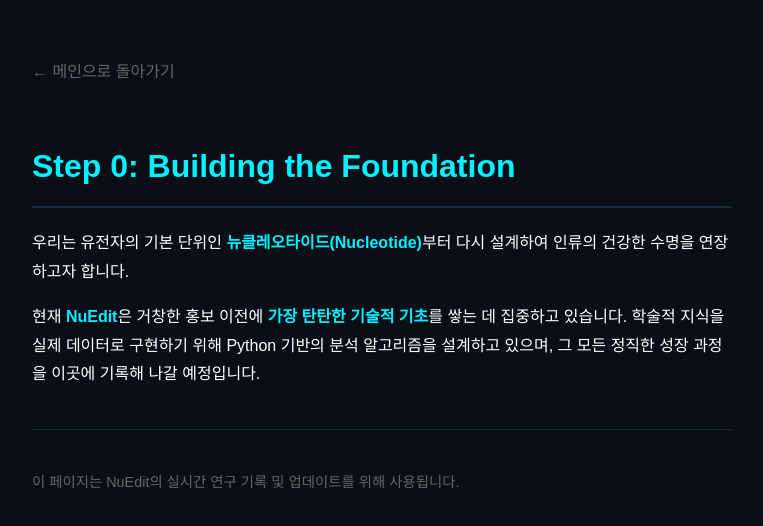
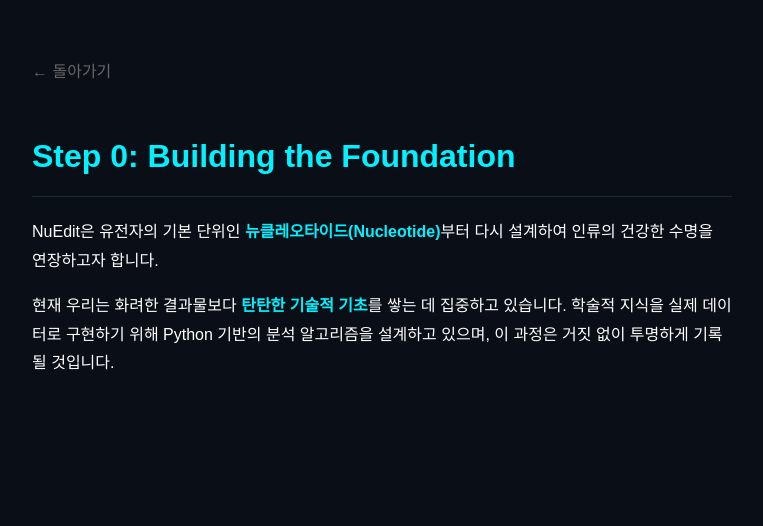
Before and after one commit to nueditofficial/Nuedit-official-, a plain HTML site: page about.html in a window 1280 px wide. Shown: the whole page, without its empty margins (258-1021 px from the left). Drawn offline with Linux system fonts and the light colour scheme.

Commit message:
Update title and content in about.html

```diff
--- a/about.html
+++ b/about.html
@@ -2,30 +2,27 @@
 <html lang="ko">
 <head>
     <meta charset="UTF-8">
-    <title>NuEdit | Our Journey</title>
+    <title>NuEdit | About</title>
     <style>
-        body { background-color: #0a0e17; color: #ffffff; font-family: sans-serif; padding: 50px; line-height: 1.8; }
+        body { background-color: #0a0e17; color: #ffffff; font-family: sans-serif; padding: 50px 20px; line-height: 1.8; }
         .container { max-width: 700px; margin: 0 auto; text-align: left; }
-        h1 { color: #00f2ff; border-bottom: 2px solid #1a2a3a; padding-bottom: 10px; }
-        .back-btn { display: inline-block; margin-bottom: 30px; color: #666; text-decoration: none; }
-        .back-btn:hover { color: #00f2ff; }
+        h1 { color: #00f2ff; border-bottom: 1px solid #1a2a3a; padding-bottom: 10px; }
+        .back { display: inline-block; margin-bottom: 20px; color: #666; text-decoration: none; }
         strong { color: #00f2ff; }
     </style>
 </head>
 <body>
     <div class="container">
-        <a href="index.html" class="back-btn">← 메인으로 돌아가기</a>
+        <a href="index.html" class="back">← 돌아가기</a>
         <h1>Step 0: Building the Foundation</h1>
         <p>
-            우리는 유전자의 기본 단위인 <strong>뉴클레오타이드(Nucleotide)</strong>부터 다시 설계하여 인류의 건강한 수명을 연장하고자 합니다.
+            NuEdit은 유전자의 기본 단위인 <strong>뉴클레오타이드(Nucleotide)</strong>부터 다시 설계하여 인류의 건강한 수명을 연장하고자 합니다.
         </p>
         <p>
-            현재 <strong>NuEdit</strong>은 거창한 홍보 이전에 <strong>가장 탄탄한 기술적 기초</strong>를 쌓는 데 집중하고 있습니다.
+            현재 우리는 화려한 결과물보다 <strong>탄탄한 기술적 기초</strong>를 쌓는 데 집중하고 있습니다.
             학술적 지식을 실제 데이터로 구현하기 위해 Python 기반의 분석 알고리즘을 설계하고 있으며,
-            그 모든 정직한 성장 과정을 이곳에 기록해 나갈 예정입니다.
+            이 과정은 거짓 없이 투명하게 기록될 것입니다.
         </p>
-        <hr style="border: 0; border-top: 1px solid #1a2a3a; margin: 40px 0;">
-        <p style="color: #666; font-size: 0.9rem;">이 페이지는 NuEdit의 실시간 연구 기록 및 업데이트를 위해 사용됩니다.</p>
     </div>
 </body>
 </html>
```
